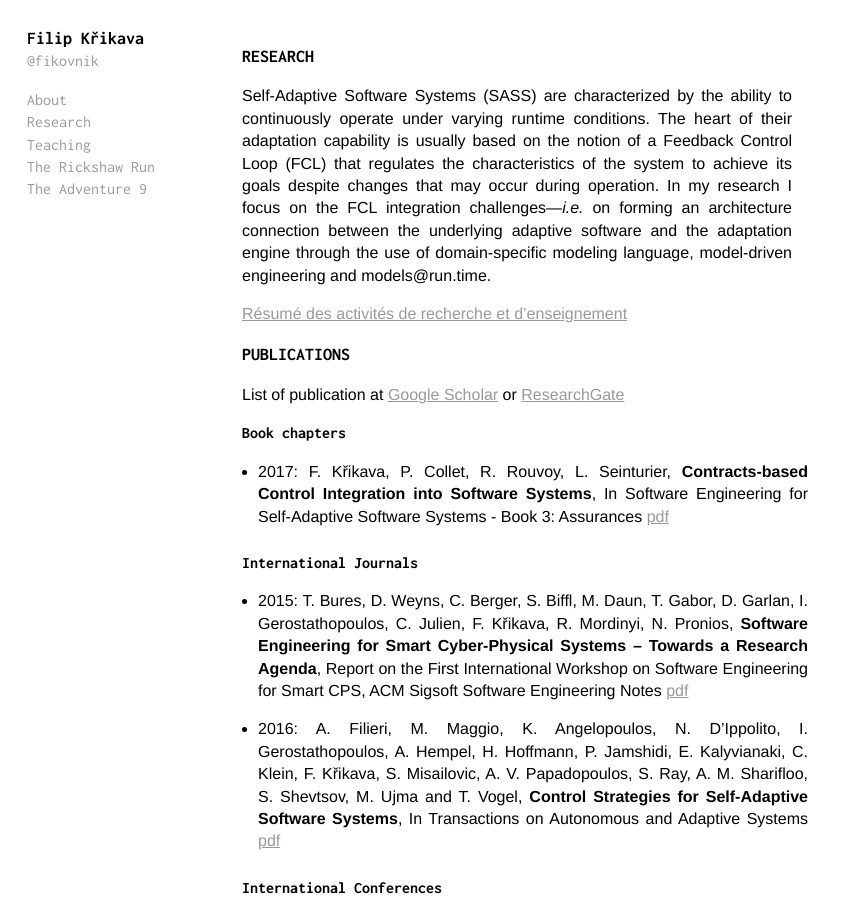
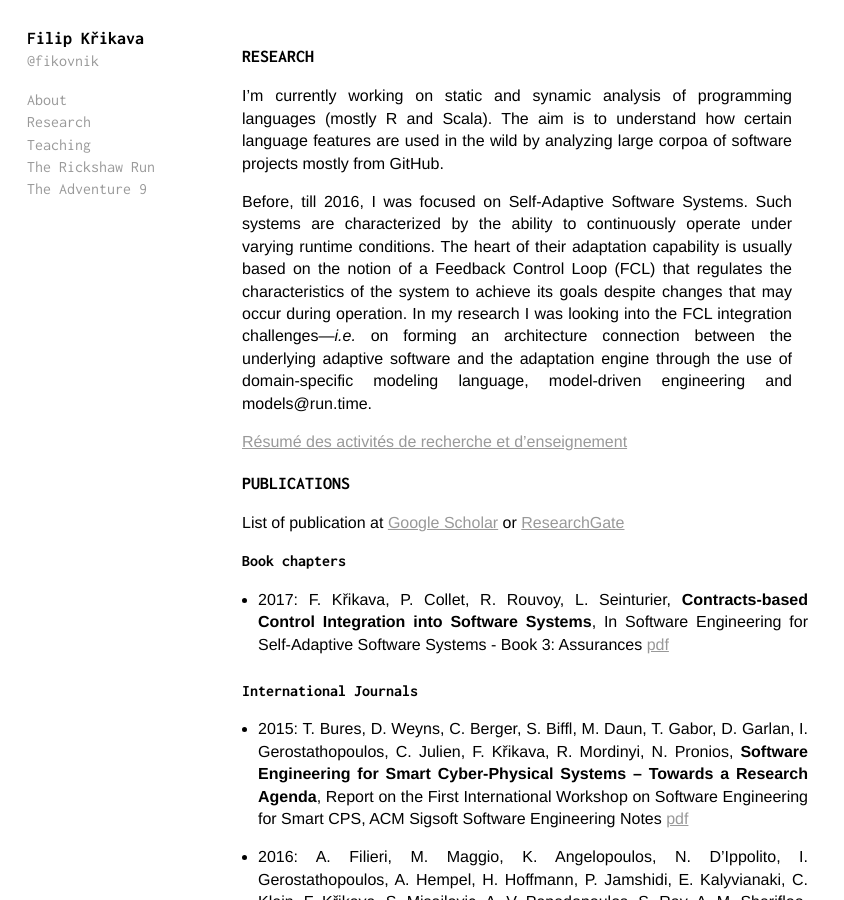
Before and after one commit to fikovnik/fikovnik.github.com, a Jekyll site: the page built from _posts/exhibit/0001-01-02-research.md, in a window 1280 px wide and 900 px high. Shown: the whole window, without its empty margins (0-844 px from the left). Built offline with Jekyll 4.4.1, drawn with Linux system fonts in a browser that asks for light colours.

Commit message:
Updated statement

```diff
--- a/_posts/exhibit/0001-01-02-research.md
+++ b/_posts/exhibit/0001-01-02-research.md
@@ -7,8 +7,10 @@ permalink: research/
 title: Research
 ---
 
-Self-Adaptive Software Systems (SASS) are characterized by the ability to continuously operate under varying runtime conditions. The heart of their adaptation capability is usually based on the notion of a Feedback Control Loop (FCL) that regulates the characteristics of the system to achieve its goals despite changes that may occur during operation.
-In my research I focus on the FCL integration challenges---_i.e._ on forming an architecture connection between the underlying adaptive software and the adaptation engine through the use of domain-specific modeling language, model-driven engineering and models@run.time.
+I'm currently working on static and synamic analysis of programming languages (mostly R and Scala). The aim is to understand how certain language features are used in the wild by analyzing large corpoa of software projects mostly from GitHub.
+
+Before, till 2016, I was focused on Self-Adaptive Software Systems. Such systems are characterized by the ability to continuously operate under varying runtime conditions. The heart of their adaptation capability is usually based on the notion of a Feedback Control Loop (FCL) that regulates the characteristics of the system to achieve its goals despite changes that may occur during operation.
+In my research I was looking into the FCL integration challenges---_i.e._ on forming an architecture connection between the underlying adaptive software and the adaptation engine through the use of domain-specific modeling language, model-driven engineering and models@run.time.
 
 [Résumé des activités de recherche et d’enseignement](https://docs.google.com/document/d/1q24t33l1YF0cWV6HwZFxOfRMOfkaDblWV99B8APVdvU/export?format=pdf)
 
```
